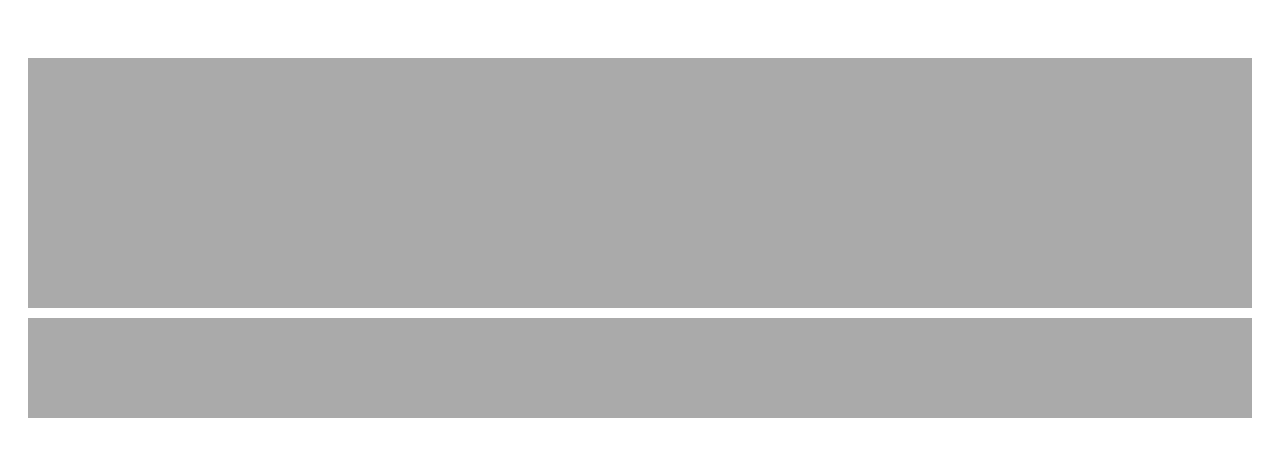
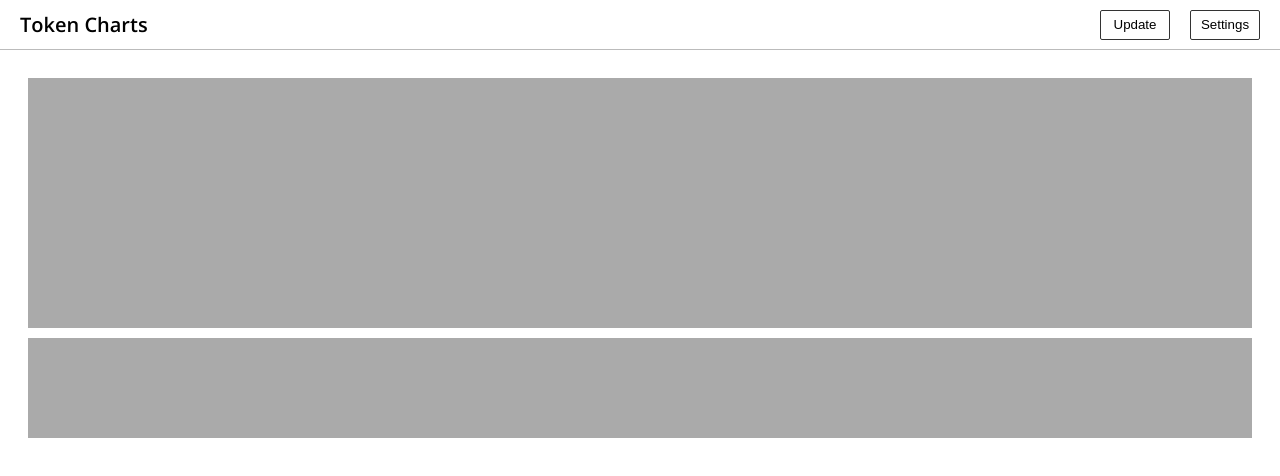
Before and after one commit to larryschirmer/crypto-history, a Next.js app: page / in a window 1280 px wide. Shown: the top 476 px of the page. Built offline with nearby package versions, Linux system fonts and the light colour scheme.

Commit message:
feat: add inital navigation

```diff
--- a/components/Home/Home.module.scss
+++ b/components/Home/Home.module.scss
@@ -1,5 +1,5 @@
 .home {
-  padding: 5rem 2rem;
+  padding: 7rem 2rem;
   display: flex;
   flex-direction: column;
   .chart-placeholder {
--- a/components/Home/Home.tsx
+++ b/components/Home/Home.tsx
@@ -1,4 +1,6 @@
 import React from 'react';
+
+import Nav from '@components/Nav';
 
 import styles from './Home.module.scss';
 
@@ -11,6 +13,7 @@ const {
 const Home = () => {
   return (
     <div className={homeClass}>
+      <Nav />
       <div className={chartPlaceholderClass}></div>
       <div className={brushPlaceholderClass}></div>
     </div>
--- /dev/null
+++ b/components/Nav/Nav.module.scss
@@ -0,0 +1,29 @@
+.nav {
+  width: 100%;
+  height: 5rem;
+  position: fixed;
+  top: 0;
+  left: 0;
+  border-bottom: 1px solid #bbb;
+  box-sizing: border-box;
+  padding: 0 2rem;
+  display: flex;
+  justify-content: space-between;
+  align-items: center;
+  .logo {
+    font-size: 2rem;
+    font-weight: bold;
+  }
+  .controls {
+    width: 16rem;
+    display: flex;
+    justify-content: space-between;
+    button {
+      width: 7rem;
+      height: 3rem;
+      border: 1px solid #333;
+      border-radius: 0.2rem;
+      background: none;
+    }
+  }
+}
--- /dev/null
+++ b/components/Nav/Nav.tsx
@@ -0,0 +1,19 @@
+import React from 'react';
+
+import styles from './Nav.module.scss';
+
+const { nav: navClass, logo: logoClass, controls: controlsClass } = styles;
+
+const Nav = () => {
+  return (
+    <div className={navClass}>
+      <div className={logoClass}>Token Charts</div>
+      <div className={controlsClass}>
+        <button onClick={() => {}}>Update</button>
+        <button onClick={() => {}}>Settings</button>
+      </div>
+    </div>
+  );
+};
+
+export default Nav;
--- /dev/null
+++ b/components/Nav/index.ts
@@ -0,0 +1 @@
+export { default } from './Nav';
```
